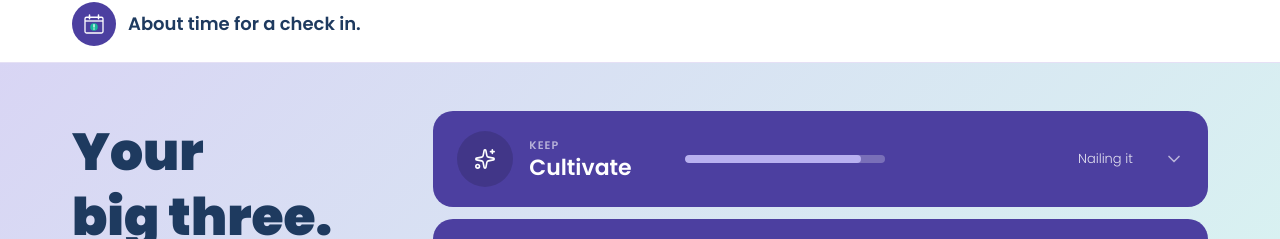
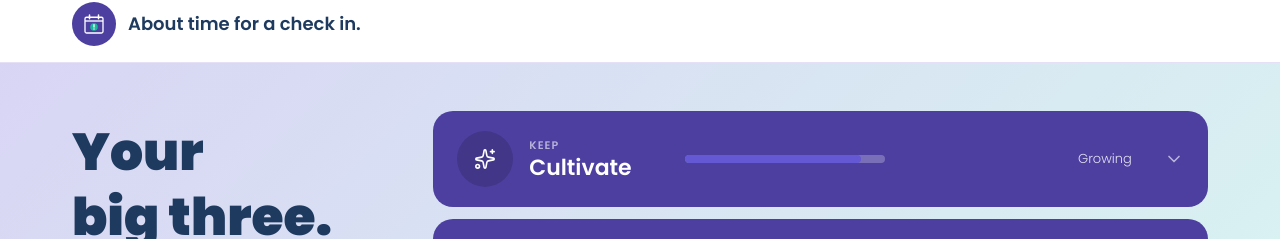
Before and after one commit to MGhunch/Grrow, a Next.js app: page /dashboard in a window 1280 px wide. Shown: the part 786-1025 px from the top of the page. Built offline with nearby package versions, Linux system fonts and the light colour scheme.

Commit message:
Add files via upload

```diff
--- a/src/components/dashboard/KfgSection.tsx
+++ b/src/components/dashboard/KfgSection.tsx
@@ -2,6 +2,7 @@
 
 import { useState, useRef, useEffect } from "react";
 import { ChevronDown, ChevronUp, Sparkles, Network, Waves, GitBranch, Check } from "lucide-react";
+import { scoreToState } from "@/lib/scoring";
 
 // ── Types ─────────────────────────────────────────────────────────────
 
@@ -52,12 +53,7 @@ function CircleDotIcon({ stage, size = 20 }: { stage: 1 | 2 | 3 | 4; size?: numb
 
 // ── Helpers ───────────────────────────────────────────────────────────
 
-function getScoreState(score: number): string {
-  if (score >= 76) return "Nailing it";
-  if (score >= 51) return "Growing";
-  if (score >= 26) return "Learning";
-  return "Not yet";
-}
+const getScoreState = scoreToState;
 
 // Progress fill — lighter shades visible against hero bg (desktop only)
 const FILL_COLORS = {
```
